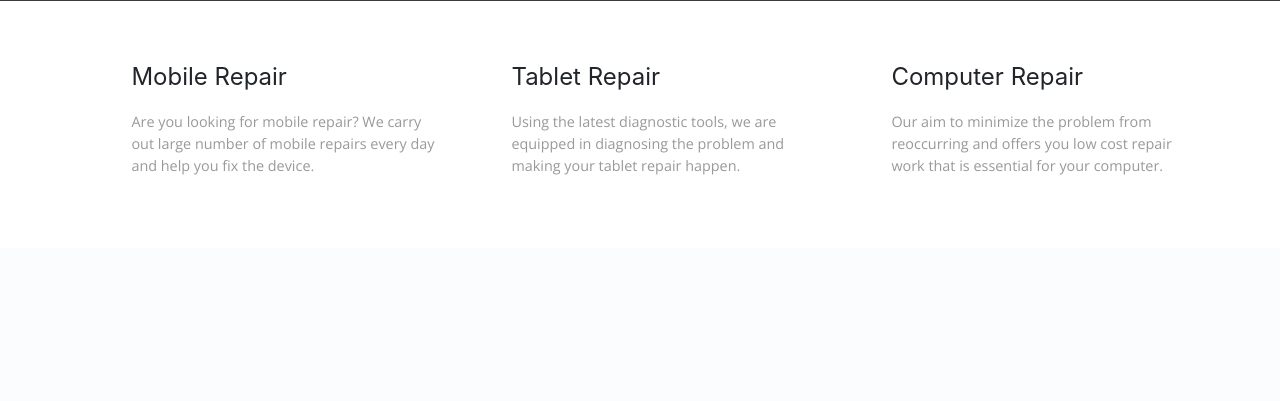
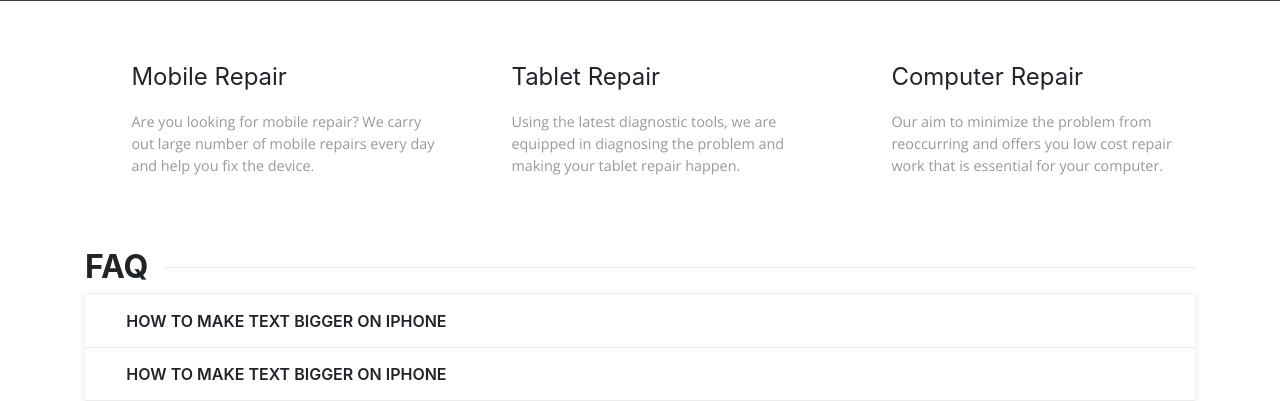
Before and after one commit to AmarjotSingh21/mobi-carez, a Django app: page / in a window 1280 px wide. Shown: the part 1649-2050 px from the top of the page. Before the commit the page ends 1824 px from the top, so only its background shows below. Run offline with Django 3.2, Linux system fonts and the light colour scheme; some libraries are stand-ins or nearby versions; some web fonts are replaced.

Commit message:
Added Faq Layout

```diff
--- /dev/null
+++ b/static/script.js
@@ -0,0 +1,26 @@
+let faqElements = document.getElementsByClassName("faq-element");
+for (let i = 0; i < faqElements.length; i++) {
+  faqElements[i].addEventListener("click", (el) => {
+    removeClassFromElements("opened", faqElements, el.target);
+    let isOpened = el.target.parentNode.classList.toggle("opened");
+    let icon = el.target.childNodes[1];
+    if (isOpened) {
+      icon.classList.remove("fa-plus-square");
+      icon.classList.add("fa-minus-square");
+    } else {
+      icon.classList.add("fa-plus-square");
+      icon.classList.remove("fa-minus-square");
+    }
+  });
+}
+
+function removeClassFromElements(className, elements, exclude) {
+  for (let i = 0; i < elements.length; i++) {
+    if (elements[i] != exclude) {
+      elements[i].parentNode.classList.remove(className);
+      let icon = elements[i].childNodes[1];
+      icon.classList.add("fa-plus-square");
+      icon.classList.remove("fa-minus-square");
+    }
+  }
+}
--- a/static/style.css
+++ b/static/style.css
@@ -213,14 +213,67 @@ body .system .system-icon {
   padding-right: 1.5rem;
 }
 
-body .system .title{
+body .system .title {
   font-size: 1.5rem;
-  margin-top: .15rem;
+  margin-top: 0.15rem;
 }
 
-body .system .desc{
+body .system .desc {
   color: #999999;
-  font-size: .9rem;
+  font-size: 0.9rem;
   font-family: "Open Sans", sans-serif;
+}
 
+.middle-line {
+  border-bottom: 1px solid rgba(0, 0, 0, 0.08);
+  position: absolute;
+  top: 50%;
+  right: 0;
+  left: 80px;
 }
+
+body .faq-box {
+  box-shadow: 0 0 8px rgba(0, 0, 0, 0.1);
+}
+
+body .faq-box .faq-element {
+  padding: 1rem 0.8rem;
+  font-weight: 600;
+  line-height: 1.2rem;
+  cursor: pointer;
+  border-bottom: 1px solid rgba(0, 0, 0, 0.08);
+}
+
+body .faq-box .faq-element:hover,
+body .faq-box .faq-outer:focus .faq-element {
+  color: #3baed4;
+  background-color: #eee;
+  outline: none;
+}
+body .faq-box .faq-outer:focus {
+  outline: none;
+}
+body .faq-box .faq-element i {
+  font-size: 1.2rem;
+  margin-right: 0.6rem;
+}
+
+body .faq-box .faq-content {
+  font-family: "Open Sans", sans-serif;
+  font-size: 0.95rem;
+  border-bottom: 1px solid rgba(0, 0, 0, 0.08);
+  padding: 1.25rem;
+  padding-left: 3rem;
+  color: #999999;
+  display: none;
+}
+
+body .faq-box div.opened .faq-element {
+  color: #3baed4;
+  background-color: #eee;
+  outline: none;
+}
+
+body .faq-box div.opened .faq-content {
+  display: block;
+}
--- a/templates/base.html
+++ b/templates/base.html
@@ -113,7 +113,7 @@
     {% block content %}
 
     {% endblock content %}
-
+    <script src="{% static 'script.js' %}"></script>
     <script src="https://code.jquery.com/jquery-3.5.1.slim.min.js"
         integrity="sha384-DfXdz2htPH0lsSSs5nCTpuj/zy4C+OGpamoFVy38MVBnE+IbbVYUew+OrCXaRkfj"
         crossorigin="anonymous"></script>
--- a/templates/index.html
+++ b/templates/index.html
@@ -233,5 +233,5 @@
     </div>
 </div>
 <div class="py-3"></div>
-
-{% endblock content%}
+{% include 'snippets/faq.html' %}
+{% endblock content %}
--- a/templates/snippets/faq.html
+++ b/templates/snippets/faq.html
@@ -0,0 +1,33 @@
+<div class="container">
+    <h2 class="font-weight-bold position-relative"><span>FAQ</span> <span class="middle-line"></span></h2>
+    <div class="faq-box">
+        <div class="faq-outer " tabindex=0>
+            <div class="faq-element">
+                <i class="fa fa-plus-square" aria-hidden="true"></i>
+                HOW TO MAKE TEXT BIGGER ON IPHONE
+
+            </div>
+            <div class="faq-content">
+                Many mobile network companies lock mobile devices to their networks so that they cannot be accessed by
+                any other cellular networks other than that of theirs. One cannot also use any free network sim cards in
+                their phones if they have bought a phone that is locked with a particular mobile network to be able to
+                use your locked.
+            </div>
+        </div>
+        <div class="faq-outer " tabindex=0>
+            <div class="faq-element">
+                <i class="fa fa-plus-square" aria-hidden="true"></i>
+                HOW TO MAKE TEXT BIGGER ON IPHONE
+
+            </div>
+            <div class="faq-content">
+                Many mobile network companies lock mobile devices to their networks so that they cannot be accessed by
+                any other cellular networks other than that of theirs. One cannot also use any free network sim cards in
+                their phones if they have bought a phone that is locked with a particular mobile network to be able to
+                use your locked.
+            </div>
+        </div>
+
+    </div>
+
+</div>
```
